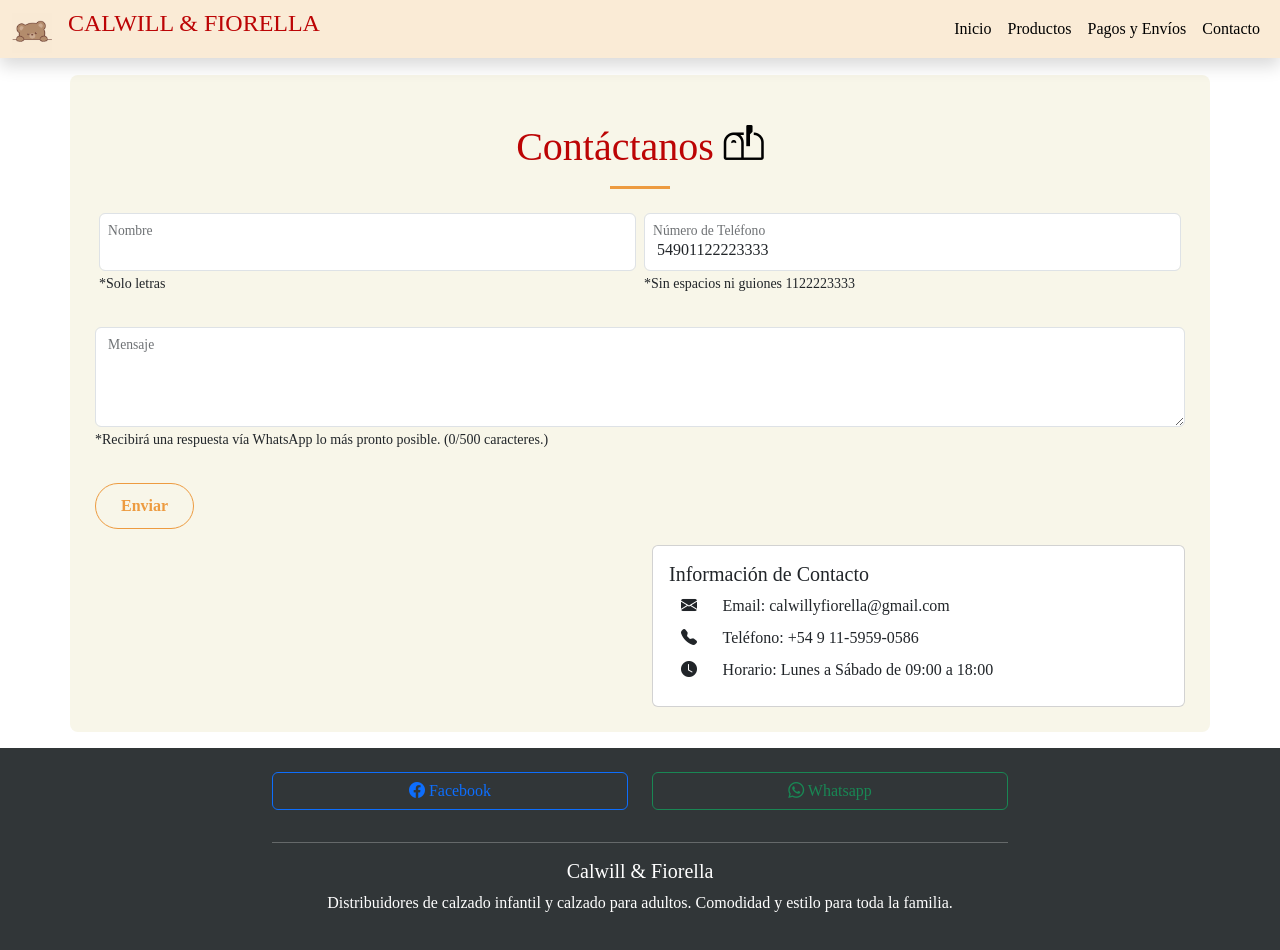
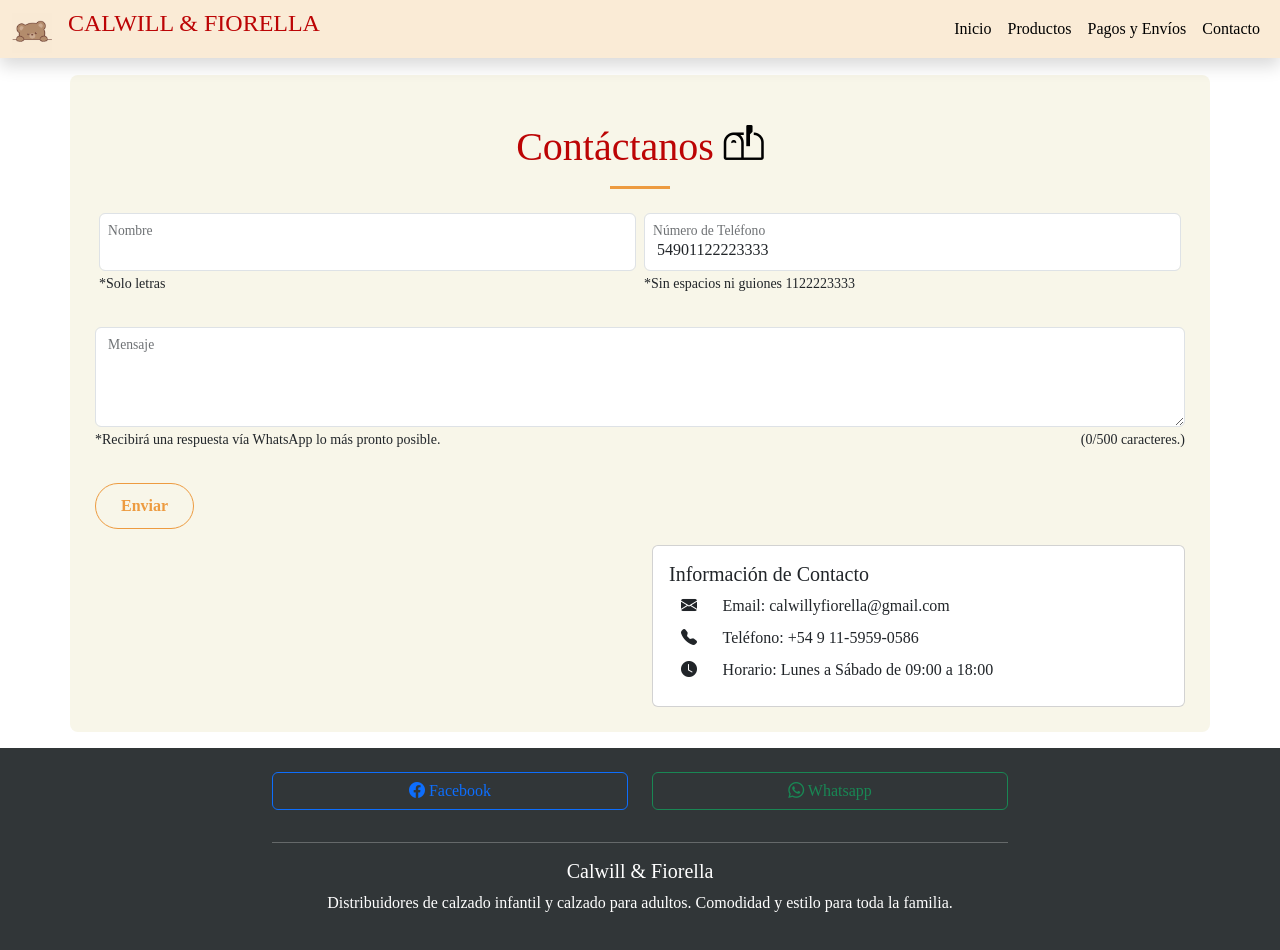
Before and after one commit to blackanvilsoftworks/CalwillYFiorella_react, a React (Vite) app: page /contacto in a window 1280 px wide. Shown: the top 950 px of the page. Built offline with nearby package versions, Linux system fonts and the light colour scheme.

Commit message:
Se estilizan detalles en el componente Contact

```diff
--- a/src/components/contact/Contact.jsx
+++ b/src/components/contact/Contact.jsx
@@ -3,6 +3,8 @@ import { DataContext } from '../../contexts/Data.jsx';
 import { createTitle } from '../../utils/createTitle.jsx';
 
 import './Contact.scss';
+
+// TODO: Hacer que salten popups en vez de alerts
 
 const Contact = () => {
 
@@ -109,7 +111,10 @@ const Contact = () => {
                     <div className="form-floating col-12 mb-3">
                         <textarea className="form-control" id="message" name="Mensaje" style={{height: 100}} ref={inputMessage} onChange={setMessageState} maxLength={500} required></textarea>
                         <label htmlFor="message">Mensaje</label>
-                        <p><small>*Recibirá una respuesta vía WhatsApp lo más pronto posible. ({count ?? 0}/{max_length} caracteres.)</small></p>
+                        <div className="d-flex justify-content-between">
+                            <p><small>*Recibirá una respuesta vía WhatsApp lo más pronto posible.</small></p>
+                            <p><small>({count ?? 0}/{max_length} caracteres.)</small></p>
+                        </div>
                     </div>
                     <button className="btn main-btn-style" type="submit">Enviar</button>
                 </form>
```
